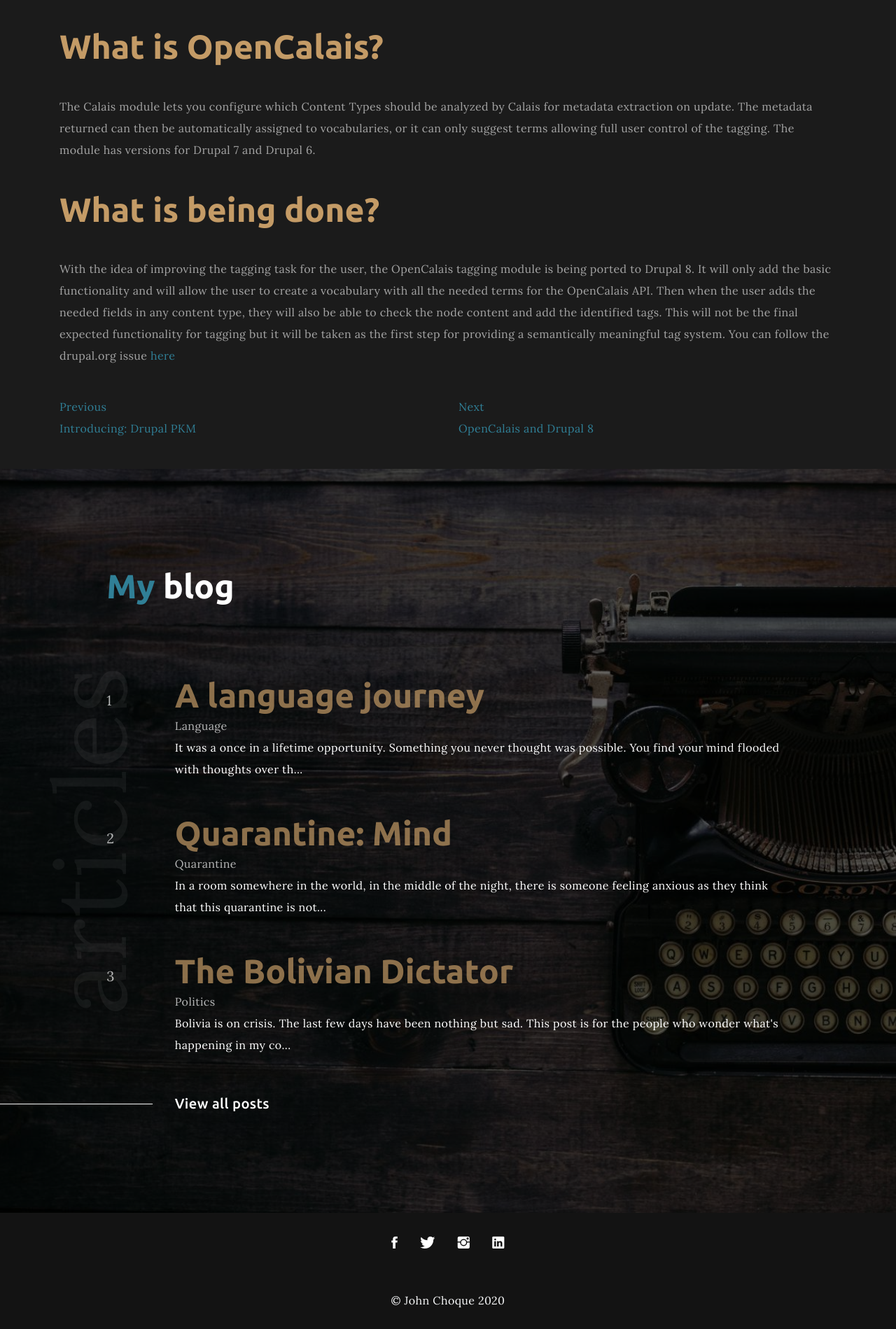
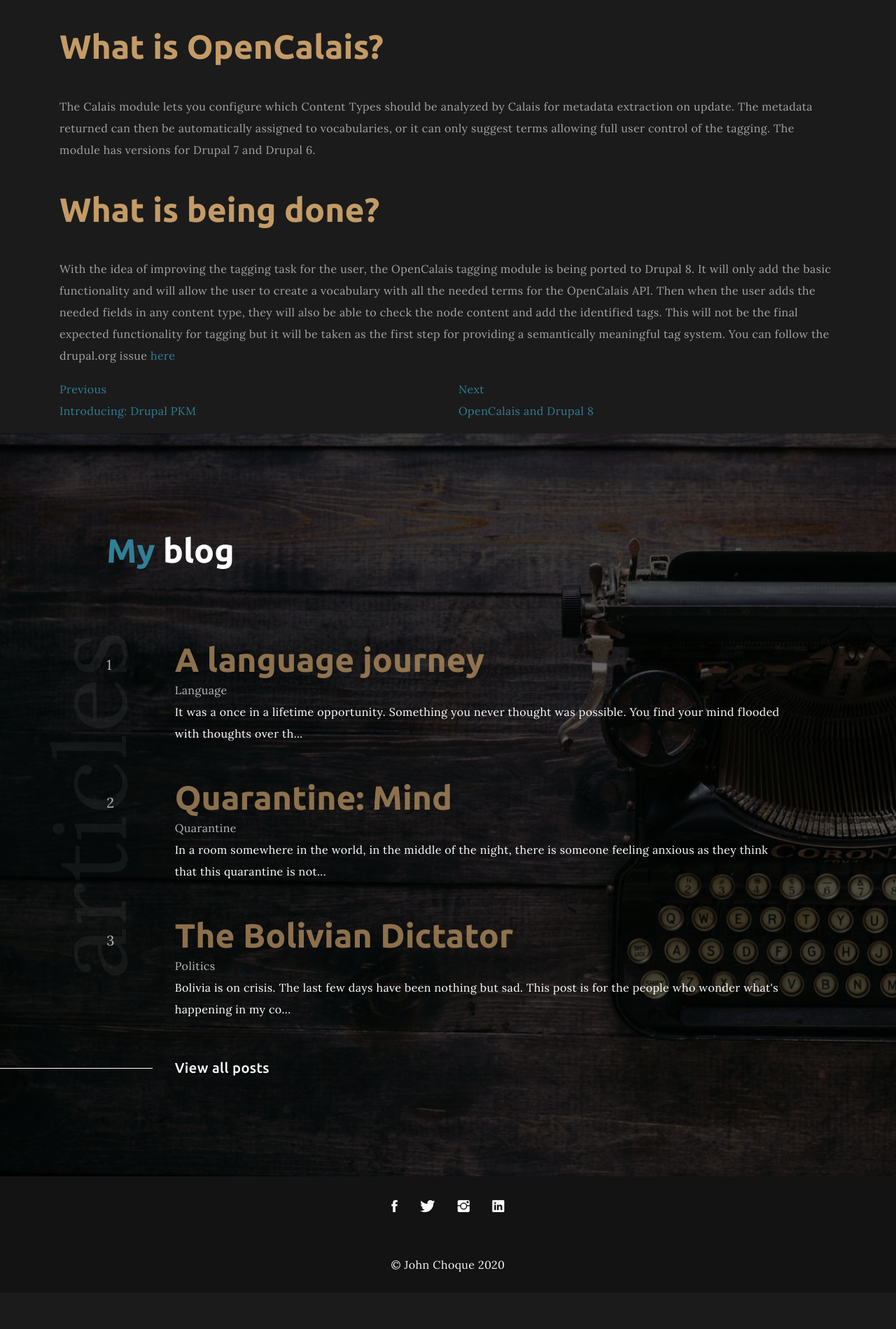
Before and after one commit to thethoughtfulmillennial/thethoughtfulmillennial.github.io, a Jekyll site: the page built from _posts/2017-07-04-opencalais-semantic-tags.md, in a window 1280 px wide. Shown: the part 1419-3318 px from the top of the page at 70% size. Built offline with Jekyll 4.4.1, drawn with Linux system fonts in a browser that asks for light colours; nearby versions of some CDN libraries; some web fonts are replaced; library files that are not in the unit come from our copies; after the commit the page ends 3266 px from its top, so only the background shows below that.

Commit message:
Updating style.

```diff
--- a/assets/css/style.css
+++ b/assets/css/style.css
@@ -211,11 +211,6 @@
 
 strong{
   font-weight: 600;
-}
-
-p,
-blockquote{
-  margin-bottom: 2.6rem;
 }
 
 blockquote{
```
Also changed, not shown: _posts/2020-07-13-a-language-journey.md (+1 -0 lines).
